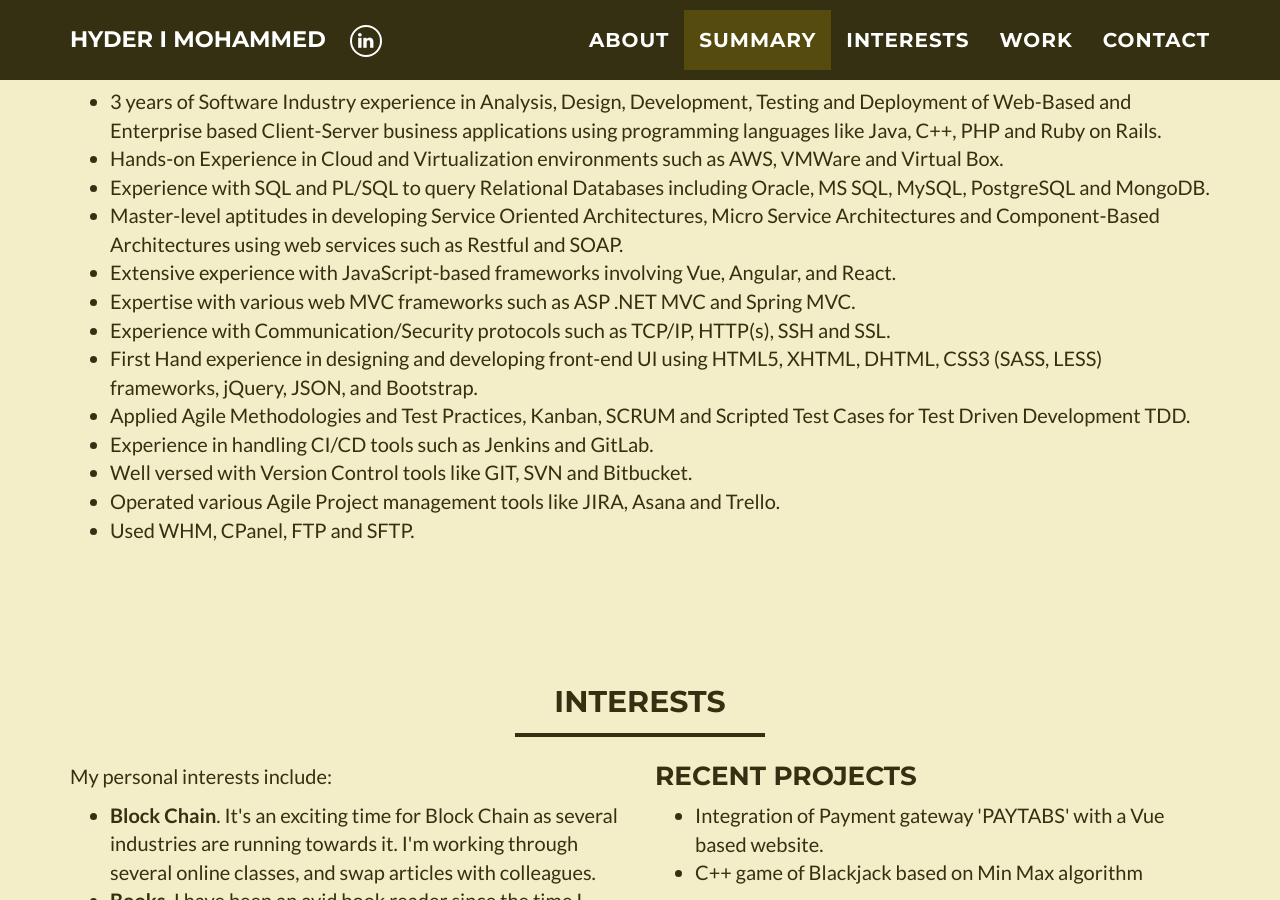
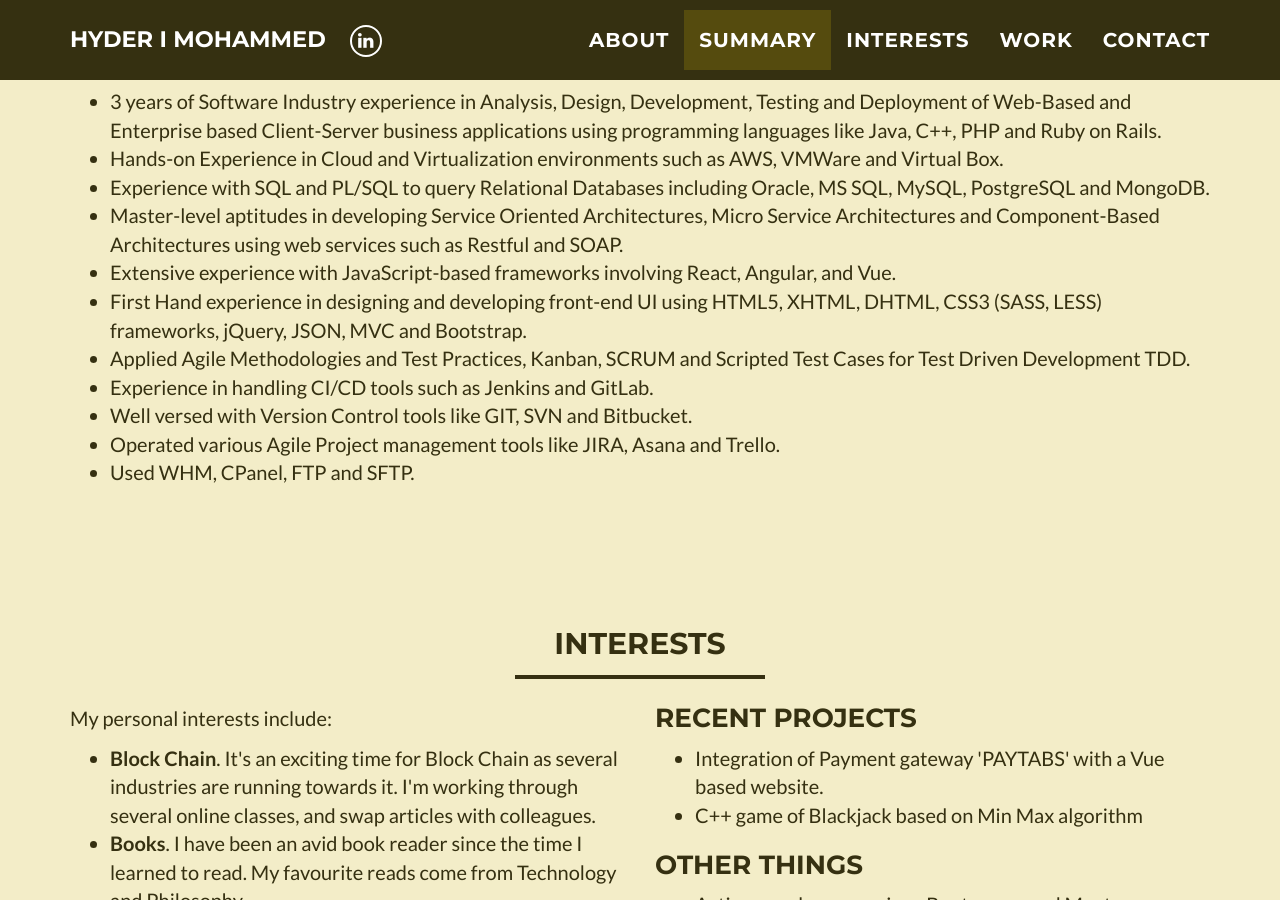
Before and after one commit to mohammedhyderimtiaz/mohammedhyderimtiaz.github.io, a Jekyll site: the page built from index.html, in a window 1280 px wide and 900 px high, scrolled down 1163 px. Built offline with Jekyll 4.4.1, drawn with Linux system fonts in a browser that asks for light colours.

Commit message:
Update _includes/summary.html

```diff
--- a/_includes/summary.html
+++ b/_includes/summary.html
@@ -25,16 +25,11 @@
 				  Master-level aptitudes in developing Service Oriented Architectures, Micro Service Architectures and Component-Based Architectures using web services such as Restful and SOAP.
         </li>
         <li>
-				  Extensive experience with JavaScript-based frameworks involving Vue, Angular, and React.
+				  Extensive experience with JavaScript-based frameworks involving React, Angular, and Vue.
         </li>
+
         <li>
-				  Expertise with various web MVC frameworks such as ASP .NET MVC and Spring MVC.
-        </li>
-        <li>
-				  Experience with Communication/Security protocols such as TCP/IP, HTTP(s), SSH and SSL.
-        </li>
-        <li>
-				  First Hand experience in designing and developing front-end UI using HTML5, XHTML, DHTML, CSS3 (SASS, LESS) frameworks, jQuery, JSON, and Bootstrap.
+				  First Hand experience in designing and developing front-end UI using HTML5, XHTML, DHTML, CSS3 (SASS, LESS) frameworks, jQuery, JSON, MVC and Bootstrap.
         </li>
         <li>
                     Applied Agile Methodologies and Test Practices, Kanban, SCRUM and Scripted Test Cases for Test Driven Development TDD.
```
Lines whose indentation alone changed are shown as unchanged.
